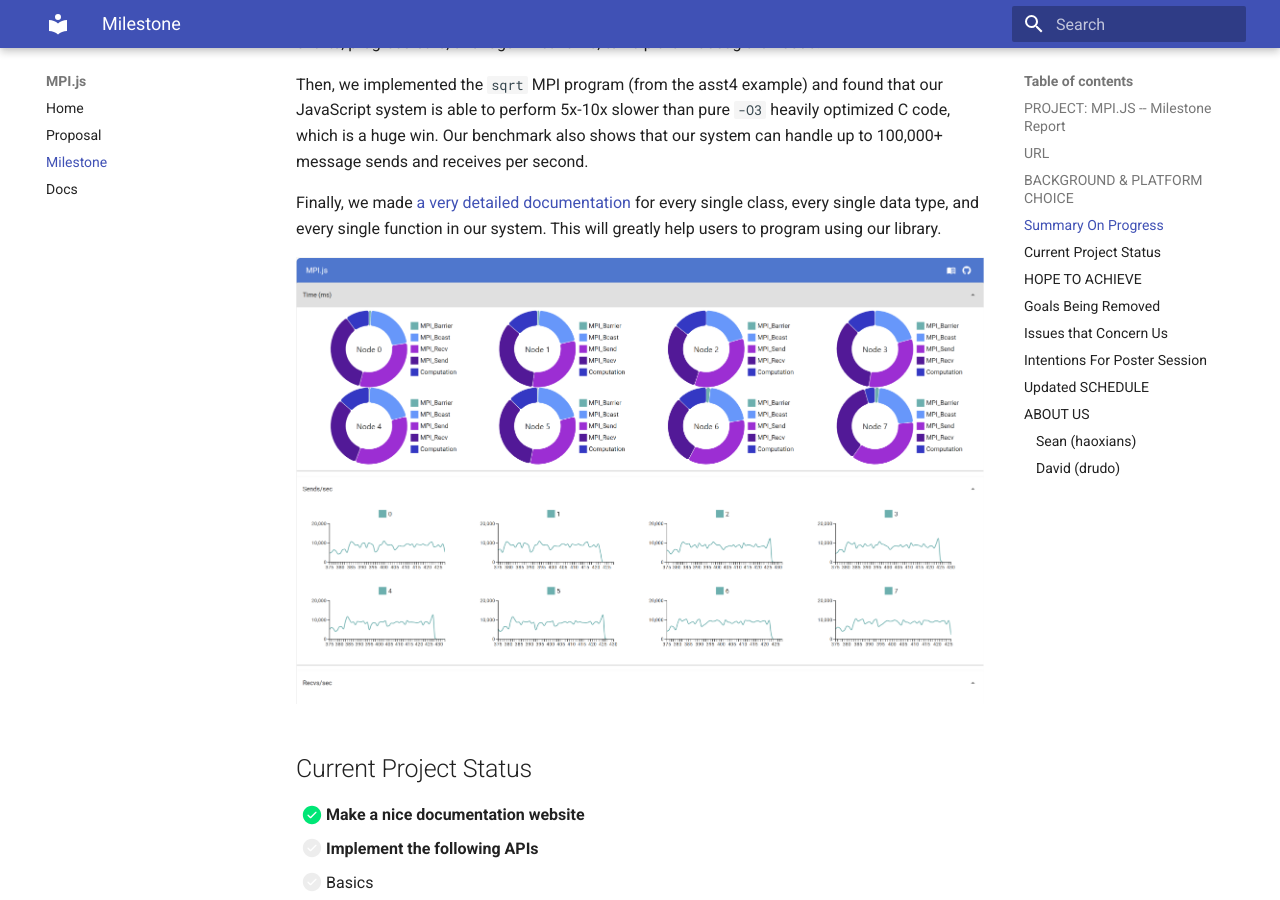
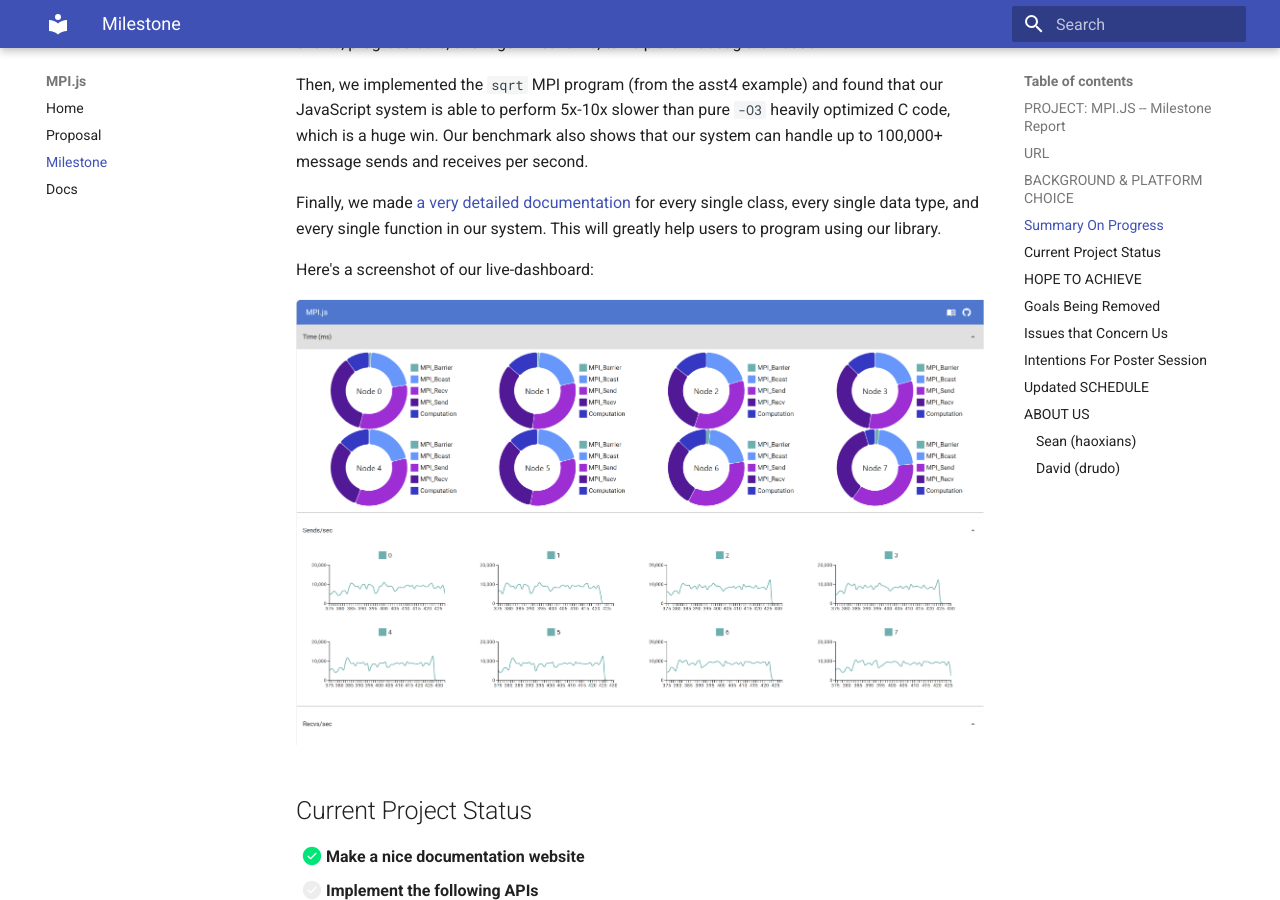
Before and after one commit to the-parallel-gods/mpi.js, an MkDocs documentation site: the page built from docs/milestone.md, in a window 1280 px wide and 900 px high, scrolled down 1254 px. Built offline with MkDocs 1.6.1 and Material for MkDocs 9.7.7, drawn with Linux system fonts in a browser that asks for light colours.

```diff
--- a/docs/milestone.md
+++ b/docs/milestone.md
@@ -26,6 +26,8 @@
 Then, we implemented the `sqrt` MPI program (from the asst4 example) and found that our JavaScript system is able to perform 5x-10x slower than pure `-O3` heavily optimized C code, which is a huge win. Our benchmark also shows that our system can handle up to 100,000+ message sends and receives per second.
 
 Finally, we made [a very detailed documentation](docs.md) for every single class, every single data type, and every single function in our system. This will greatly help users to program using our library.
+
+Here's a screenshot of our live-dashboard:
 
 ![](./images/milestone-dashboard.png)
 
```
